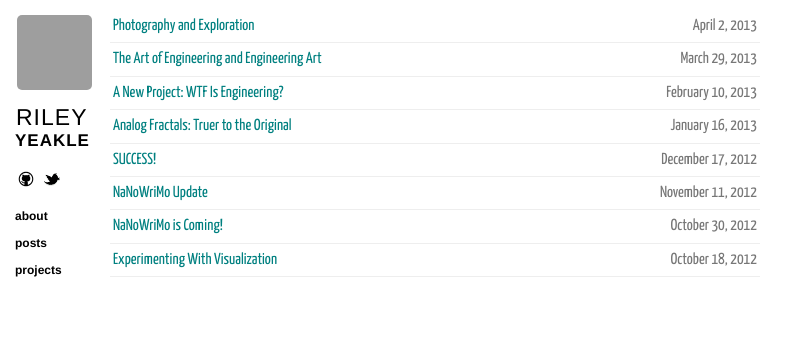
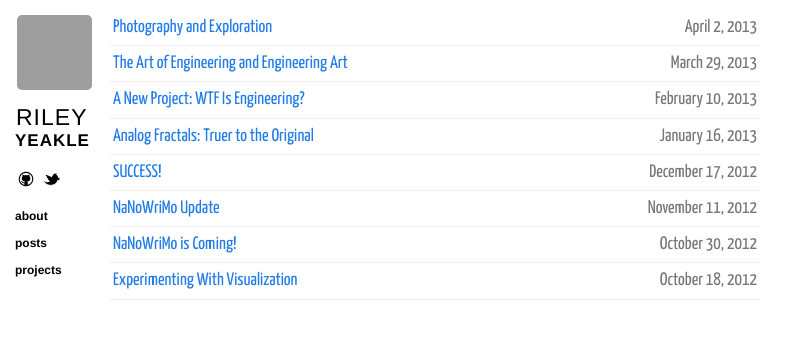
Before and after one commit to ryeakle/rileyyeakle.com, a Jekyll site: the page built from index.html, in a window 1280 px wide. Shown: the top 339 px of the page, without its empty margins (0-808 px from the left). Built offline with Jekyll 4.4.1, drawn with Linux system fonts in a browser that asks for light colours; nearby versions of some CDN libraries; Markdown is read by kramdown in place of the engine named in the settings; grey boxes are pictures that could not be loaded.

Commit message:
Switched post link color back to straight up blue.

```diff
--- a/css/base.css
+++ b/css/base.css
@@ -165,7 +165,7 @@ a {
       margin: 0;
       padding: 0; }
     .content .listing li {
-      font-size: 16px;
+      font-size: 18px;
       font-family:"Yanone Kaffeesatz", Helvetica, sans-serif;
       /*font-family: sans-serif;*/
       list-style: none;
@@ -176,7 +176,7 @@ a {
     .content .listing li span {
       float: right; }
     .content .listing a {
-      color: #008080;
+      /*color: black;*/
       text-decoration: none; }
       .content .listing a:hover {
         text-decoration: underline;
```
